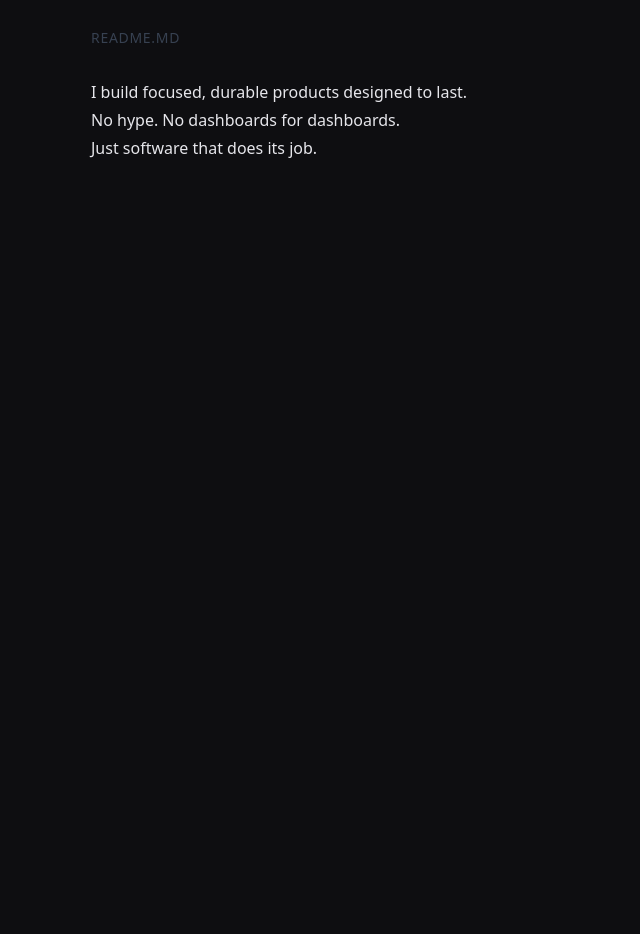
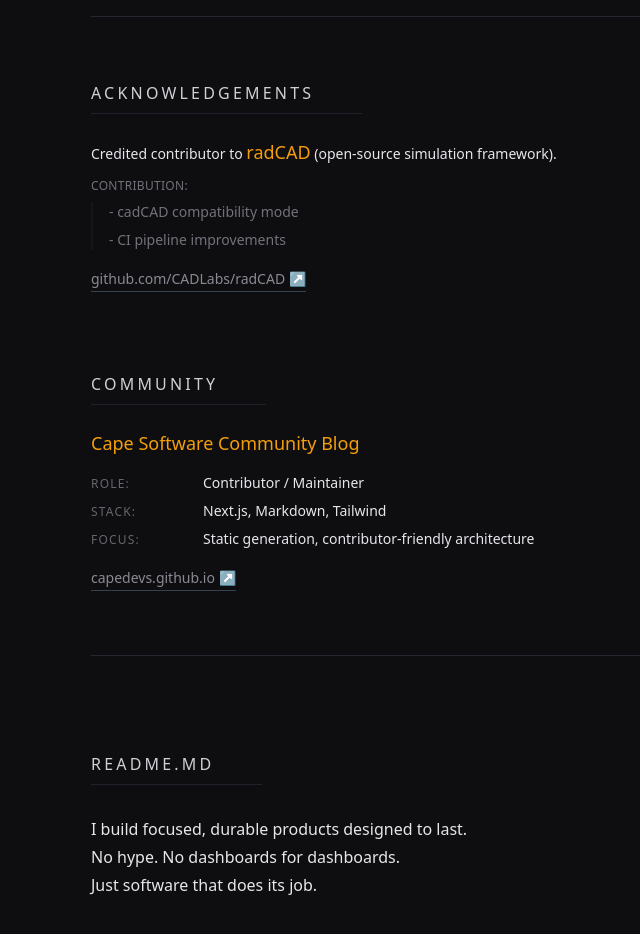
Before and after one commit to smngvlkz/Portfolio_V2, a Next.js app: page / in a window 1280 px wide. Shown: the part 1600-2534 px from the top of the page, without its empty margins (149-789 px from the left). Before the commit the page ends 1944 px from the top, so only its background shows below. Built offline with nearby package versions, Linux system fonts and the light colour scheme.

Commit message:
Added Contributions component and update heading and separator styles across pages

```diff
--- /dev/null
+++ b/src/app/components/Contributions.tsx
@@ -0,0 +1,70 @@
+import Link from 'next/link';
+
+export default function Contributions() {
+    return (
+        <div className="flex flex-col gap-20 max-w-[700px]">
+            {/* Acknowledgements Section */}
+            <section>
+                <h2 className="text-base font-medium uppercase tracking-[0.2em] text-text-primary/90 mb-6 border-b border-accent-secondary/40 pb-2 w-max pr-12">
+                    ACKNOWLEDGEMENTS
+                </h2>
+                <div className="text-text-primary text-sm space-y-3">
+                    <p className="leading-relaxed">
+                        Credited contributor to <span className="text-lg font-medium text-accent">radCAD</span> (open-source simulation framework).
+                    </p>
+                    <div className="pl-0 opacity-80">
+                        <p className="text-text-muted mb-2 text-xs uppercase tracking-wide">Contribution:</p>
+                        <ul className="list-none pl-4 text-text-muted space-y-2 border-l-2 border-accent-secondary/20">
+                            <li>- cadCAD compatibility mode</li>
+                            <li>- CI pipeline improvements</li>
+                        </ul>
+                    </div>
+                </div>
+                <div className="mt-4">
+                    <Link
+                        href="https://github.com/CADLabs/radCAD"
+                        target="_blank"
+                        className="text-text-muted border-b border-accent-secondary hover:text-accent hover:border-accent transition-all text-sm inline-block pb-0.5 hover:tracking-wide"
+                    >
+                        github.com/CADLabs/radCAD ↗
+                    </Link>
+                </div>
+            </section>
+
+            {/* Community Section */}
+            <section>
+                <h2 className="text-base font-medium uppercase tracking-[0.2em] text-text-primary/90 mb-6 border-b border-accent-secondary/40 pb-2 w-max pr-12">
+                    COMMUNITY
+                </h2>
+                <div className="text-text-primary text-sm space-y-4">
+                    <p className="text-lg font-medium text-accent">
+                        Cape Software Community Blog
+                    </p>
+                    <div className="grid gap-2 mt-2">
+                        <div className="flex items-baseline">
+                            <span className="text-text-muted w-28 uppercase tracking-widest text-xs opacity-70">ROLE:</span>
+                            <span>Contributor / Maintainer</span>
+                        </div>
+                        <div className="flex items-baseline">
+                            <span className="text-text-muted w-28 uppercase tracking-widest text-xs opacity-70">STACK:</span>
+                            <span>Next.js, Markdown, Tailwind</span>
+                        </div>
+                        <div className="flex items-baseline">
+                            <span className="text-text-muted w-28 uppercase tracking-widest text-xs opacity-70">FOCUS:</span>
+                            <span>Static generation, contributor-friendly architecture</span>
+                        </div>
+                    </div>
+                </div>
+                <div className="mt-4">
+                    <Link
+                        href="https://capedevs.github.io"
+                        target="_blank"
+                        className="text-text-muted border-b border-accent-secondary hover:text-accent hover:border-accent transition-all text-sm inline-block pb-0.5 hover:tracking-wide"
+                    >
+                        capedevs.github.io ↗
+                    </Link>
+                </div>
+            </section>
+        </div>
+    );
+}
--- a/src/app/components/Hero.tsx
+++ b/src/app/components/Hero.tsx
@@ -32,7 +32,7 @@
             </div>
 
             <div>
-                <h2 className="text-sm uppercase tracking-wider text-accent-secondary mb-4 border-b border-accent-secondary/20 pb-2 inline-block">
+                <h2 className="text-base font-medium uppercase tracking-[0.2em] text-text-primary/90 mb-8 border-b border-accent-secondary/40 pb-2 w-max pr-12">
                     SYSTEM.ACTIVITY
                 </h2>
 
--- a/src/app/components/ProductLog.tsx
+++ b/src/app/components/ProductLog.tsx
@@ -47,7 +47,7 @@
 export default function ProductLog() {
     return (
         <section className="py-8 max-w-[700px]">
-            <h2 className="text-sm uppercase tracking-wider text-accent-secondary mb-8">LOGS/PRODUCTS</h2>
+            <h2 className="text-base font-medium uppercase tracking-[0.2em] text-text-primary/90 mb-8 max-w-[700px]">LOGS/PRODUCTS</h2>
 
             <div className="flex flex-col gap-12">
                 {PRODUCTS.map((product) => (
--- a/src/app/page.tsx
+++ b/src/app/page.tsx
@@ -1,5 +1,6 @@
 import Hero from "./components/Hero";
 import ProductLog from "./components/ProductLog";
+import Contributions from "./components/Contributions";
 
 export default function Home() {
   return (
@@ -10,10 +11,14 @@
 
       <ProductLog />
 
-      <div className="h-px bg-accent-secondary/30 w-full max-w-[600px] my-12" />
+      <div className="h-px bg-accent-secondary/50 w-full max-w-[600px] my-16" />
 
-      <section className="max-w-[700px] mb-12">
-        <h2 className="text-sm uppercase tracking-wider text-accent-secondary mb-8">README.md</h2>
+      <Contributions />
+
+      <div className="h-px bg-accent-secondary/50 w-full max-w-[600px] my-16" />
+
+      <section className="max-w-[700px] mb-24 mt-8">
+        <h2 className="text-base font-medium uppercase tracking-[0.2em] text-text-primary/90 mb-8 border-b border-accent-secondary/40 pb-2 w-max pr-12">README.md</h2>
         <div className="space-y-1 text-text-primary">
           <p>I build focused, durable products designed to last.</p>
           <p>No hype. No dashboards for dashboards.</p>
```
